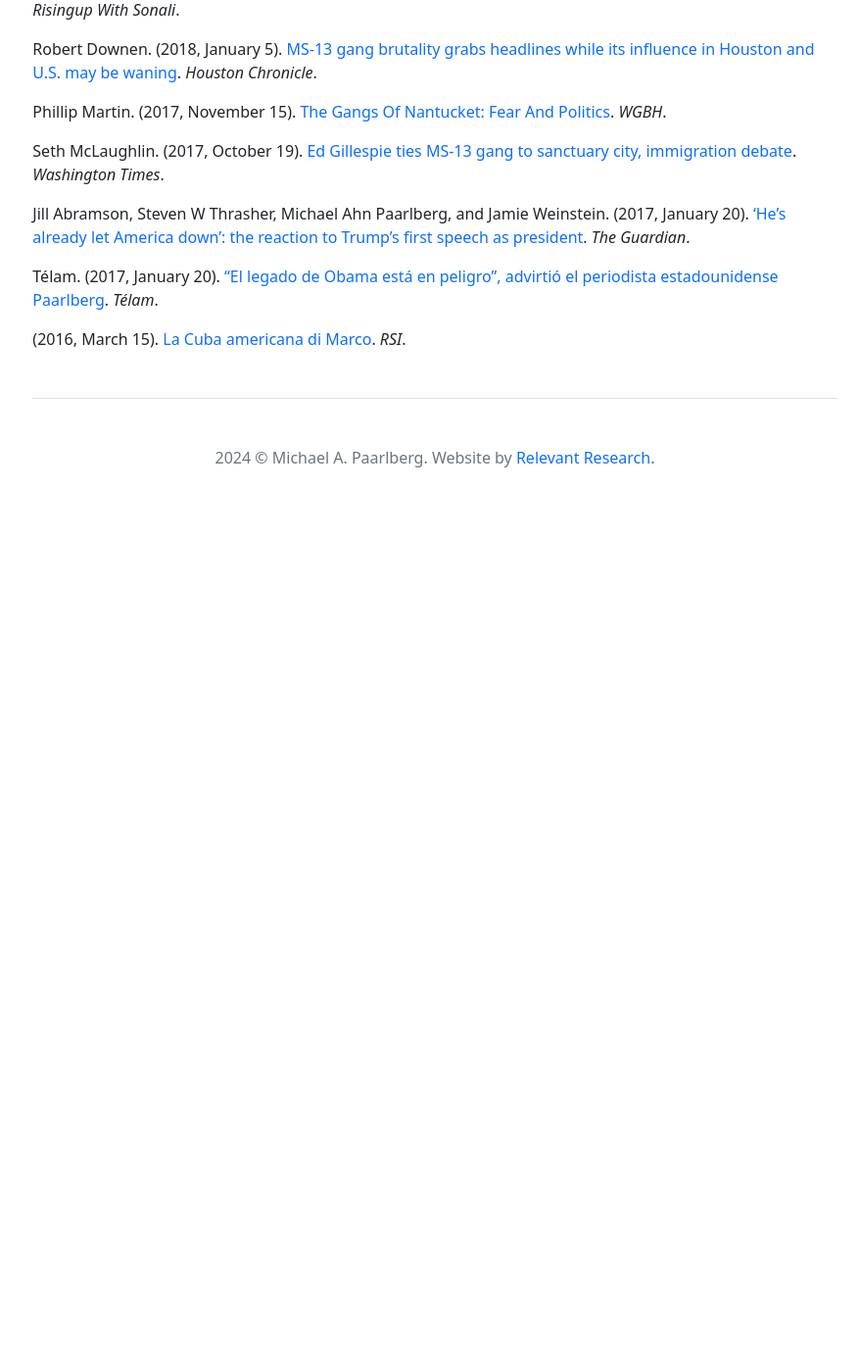
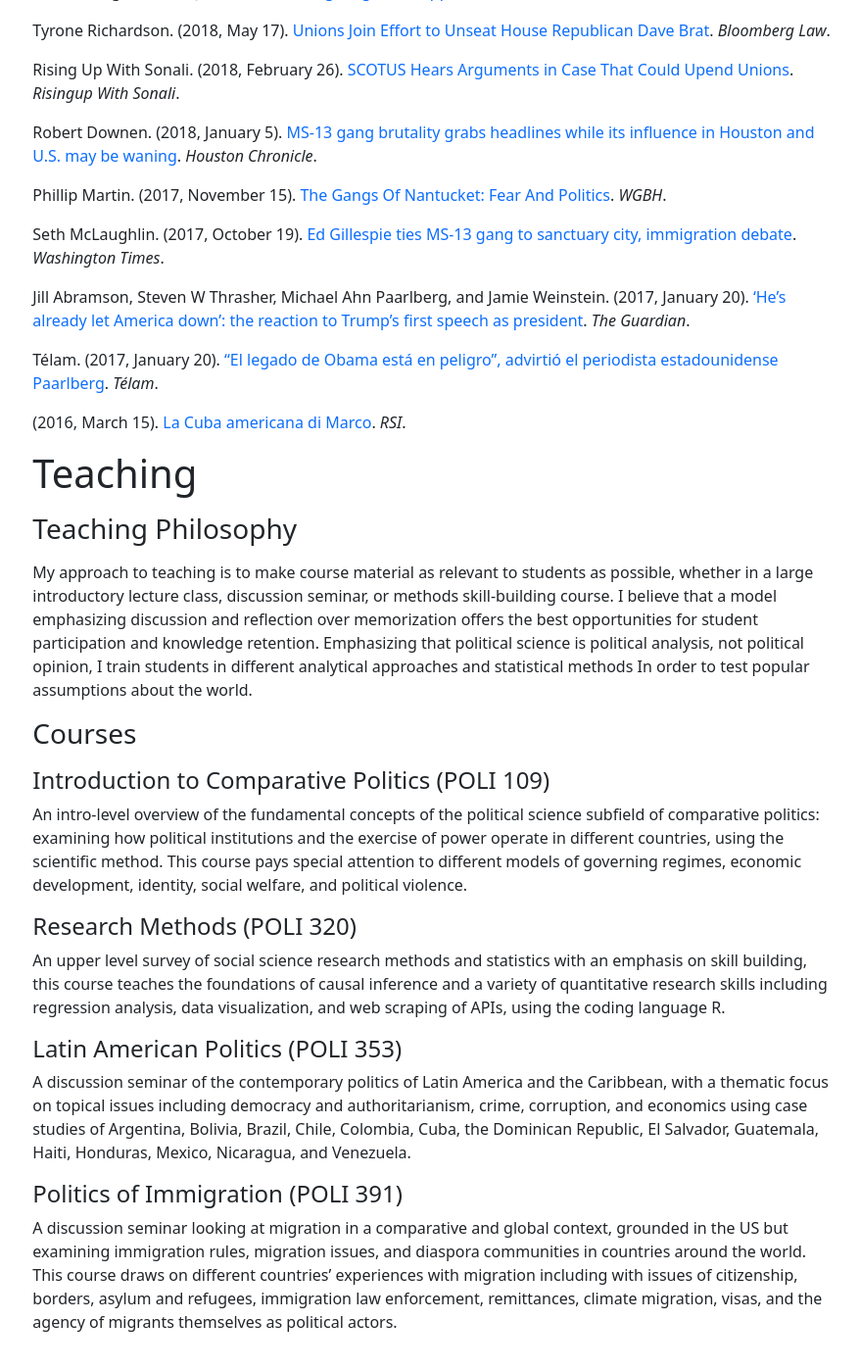
Before and after one commit to RelevantResearch/michael-paarlberg, a Jekyll site: the page built from _pages/home.md, in a window 1280 px wide and 1400 px high, scrolled down 7406 px. Shown: the whole window at 98% size, without its empty margins (196-1074 px from the left). Built offline with Jekyll 4.4.1, drawn with Linux system fonts in a browser that asks for light colours; before the commit the page ends 7981 px from its top, so only the background shows below that.

Commit message:
Update home.md

```diff
--- a/_pages/home.md
+++ b/_pages/home.md
@@ -92,7 +94,7 @@ My current book project focuses on drivers of migration and diaspora politics in
 
 One key way that I connect my research to a broad audience and seek to shape public discourse about Latin America is through op-ed articles published in leading news outlets. The list of articles below – combined with my [academic publications](https://michael.relevant-research.com/scholarship/) and my frequent [interviews with journalists](https://michael.relevant-research.com/media-coverage/) – reflects my broader hope that my work will benefit society.
 
-## Op-Eds
+# Op-Eds
 
 Paarlberg, M. (2022). [Why El Salvador’s mass arrests won’t lower the murder rate](https://www.washingtonpost.com/politics/2022/07/11/bukele-el-salvador-homicides-gangs-ms-13-barrio-18/). _Washington Post_.
 
@@ -138,7 +140,7 @@ Paarlberg M. (2012) [Can the company fire you for the way you vote?](http://www.
 
 Paarlberg, M. (2010) [On moral hazard and unemployment](http://www.theguardian.com/commentisfree/cifamerica/2010/aug/06/jobless-benefit-unemployment-insurance). _The Guardian_.
 
-## Media Coverage
+# Media Coverage
 
 Drawing on my background as a former reporter, I frequently collaborate with national and international media to share my findings. My work has been featured in outlets such as _Forbes_, _The New York Times_, _CNN_, _Insight Crime_, and _Bloomberg_, among others. You can also visit my [op-eds page](https://michael.relevant-research.com/opeds/) for articles I have authored, many of which have appeared in these same outlets.
 
@@ -239,3 +241,27 @@ Jill Abramson, Steven W Thrasher, Michael Ahn Paarlberg, and Jamie Weinstein. (2
 Télam. (2017, January 20). [“El legado de Obama está en peligro”, advirtió el periodista estadounidense Paarlberg](https://www.youtube.com/watch?v=wcVZPlLmVVw). _Télam_.
 
 (2016, March 15). [La Cuba americana di Marco](https://www.rsi.ch/info/mondo/La-Cuba-americana-di-Marco--939959.html). _RSI_.
+
+# Teaching
+
+### Teaching Philosophy
+
+My approach to teaching is to make course material as relevant to students as possible, whether in a large introductory lecture class, discussion seminar, or methods skill-building course. I believe that a model emphasizing discussion and reflection over memorization offers the best opportunities for student participation and knowledge retention. Emphasizing that political science is political analysis, not political opinion, I train students in different analytical approaches and statistical methods In order to test popular assumptions about the world.
+
+### Courses
+
+#### Introduction to Comparative Politics (POLI 109)
+
+An intro-level overview of the fundamental concepts of the political science subfield of comparative politics: examining how political institutions and the exercise of power operate in different countries, using the scientific method. This course pays special attention to different models of governing regimes, economic development, identity, social welfare, and political violence.
+
+#### Research Methods (POLI 320)
+
+An upper level survey of social science research methods and statistics with an emphasis on skill building, this course teaches the foundations of causal inference and a variety of quantitative research skills including regression analysis, data visualization, and web scraping of APIs, using the coding language R.
+
+#### Latin American Politics (POLI 353)
+
+A discussion seminar of the contemporary politics of Latin America and the Caribbean, with a thematic focus on topical issues including democracy and authoritarianism, crime, corruption, and economics using case studies of Argentina, Bolivia, Brazil, Chile, Colombia, Cuba, the Dominican Republic, El Salvador, Guatemala, Haiti, Honduras, Mexico, Nicaragua, and Venezuela.
+
+#### Politics of Immigration (POLI 391)
+
+A discussion seminar looking at migration in a comparative and global context, grounded in the US but examining immigration rules, migration issues, and diaspora communities in countries around the world. This course draws on different countries' experiences with migration including with issues of citizenship, borders, asylum and refugees, immigration law enforcement, remittances, climate migration, visas, and the agency of migrants themselves as political actors.
```
Also changed, not shown: other parts of _pages/home.md (+2 -0 lines).
